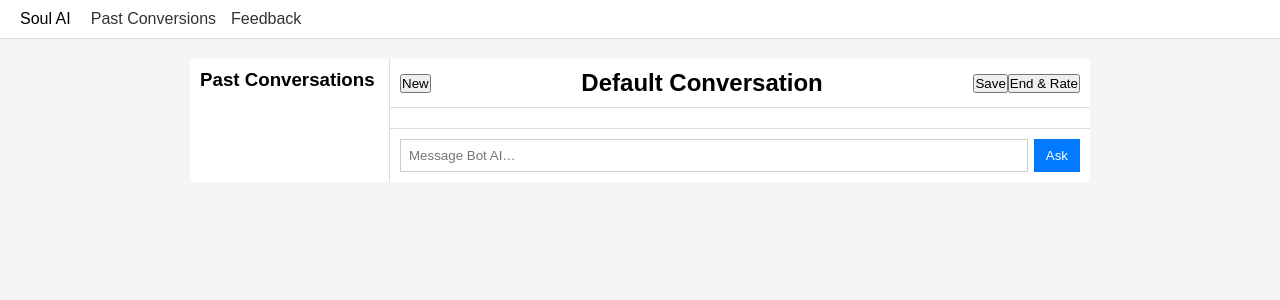
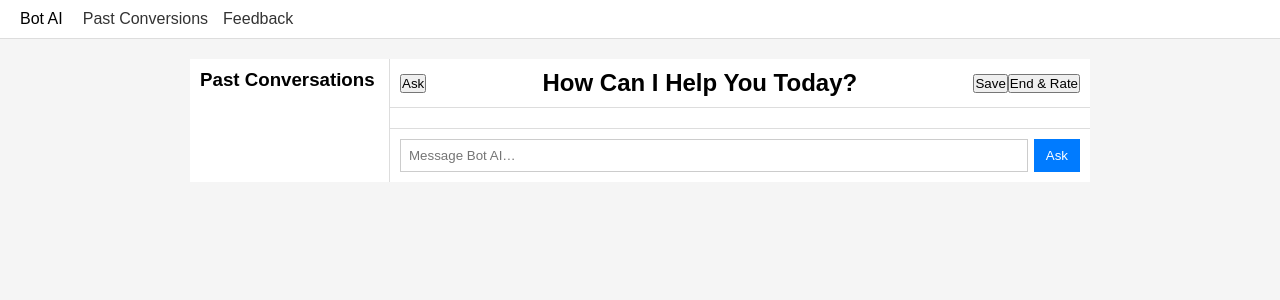
Before and after one commit to Shoibal-281612/x-ChatbotAI, a React (Create React App) app: page / in a window 1280 px wide. Shown: the top 300 px of the page. Built offline with nearby package versions, Linux system fonts and the light colour scheme.

Commit message:
changes made

```diff
--- a/src/App.js
+++ b/src/App.js
@@ -8,7 +8,7 @@ export default function App() {
   return (
     <div>
       <nav className="app-nav">
-        <Link to="/">Soul AI</Link>
+        <Link to="/">Bot AI</Link>
         <span className="nav-links">
           <Link to="/history">Past Conversions</Link>
           <Link to="/feedback">Feedback</Link>
--- a/src/components/messagebubble.jsx
+++ b/src/components/messagebubble.jsx
@@ -6,7 +6,7 @@ export default function MessageBubble({ msg, onThumbs }) {
   const cls = `message-bubble ${isAI ? 'ai' : 'user'}`;
   return (
     <div className={cls}>
-      {isAI && <div className="sender-label"><span>Soul AI</span></div>}
+      {isAI && <div className="sender-label"><span>BOT AI</span></div>}
       <p>{msg.text}</p>
       {isAI && (
         <FeedbackFloating onThumbs={onThumbs} />
--- a/src/pages/chatpage.jsx
+++ b/src/pages/chatpage.jsx
@@ -12,7 +12,7 @@ export default function ChatPage() {
   const [qa] = useState(stored.qa || {});
   const [activeConv, setActiveConv] = useState(conversations[0] || {
   id: 'default',
-  title: 'Default Conversation',
+  title: 'How Can I  Help You Today?',
   messages: [],
   feedback: { thumbsUp: false, thumbsDown: false, rating: 0, comment: '' },
 });
@@ -123,7 +123,7 @@ export default function ChatPage() {
       />
       <div className="chat-area">
         <div className="chat-header">
-          <button onClick={createNewConversation}>New</button>
+          <button onClick={createNewConversation}>Ask</button>
           <h2>{activeConv?.title || 'Start a conversation'}</h2>
           <div>
             <button type="button" onClick={saveConversation}>
```
